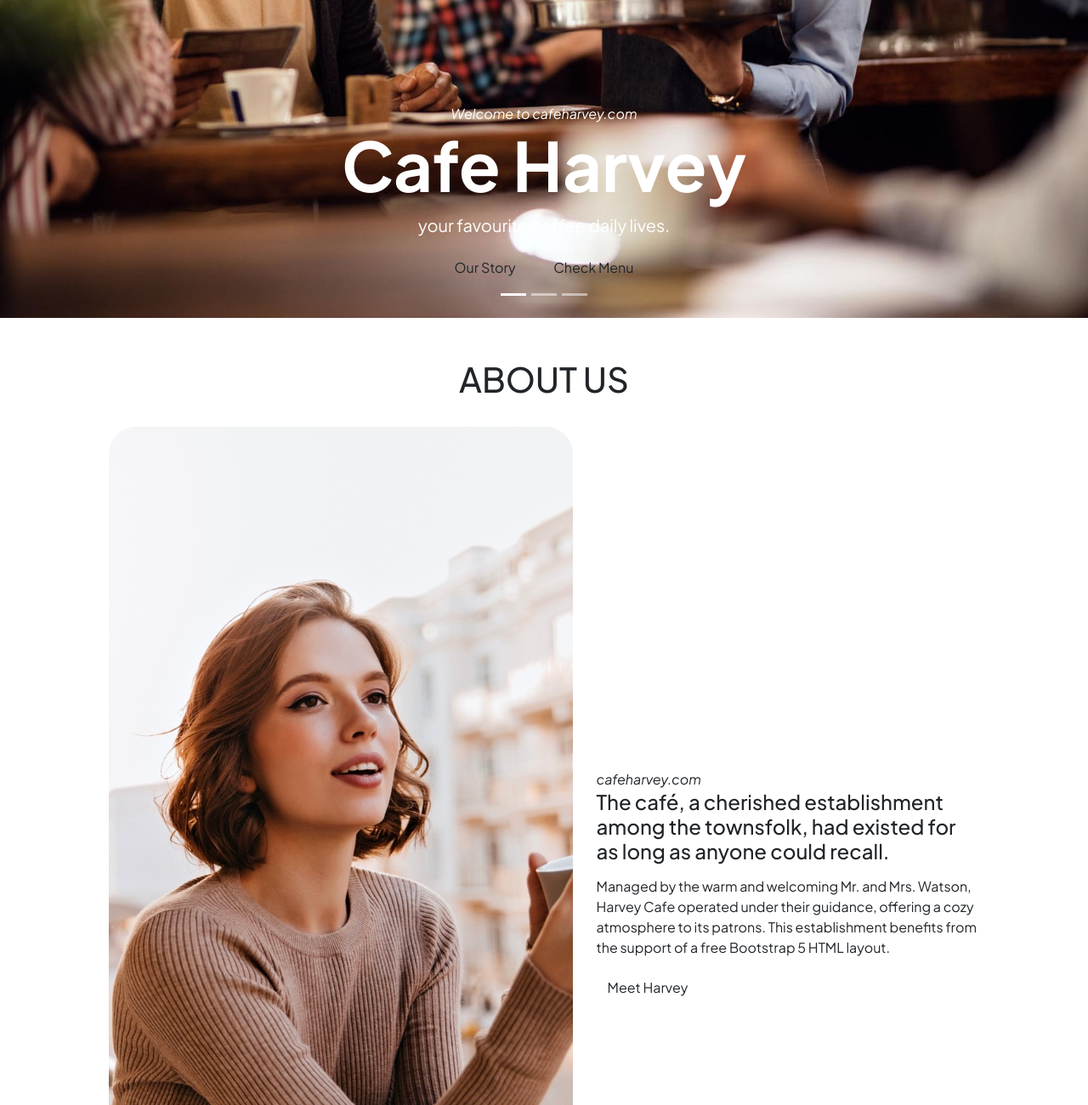
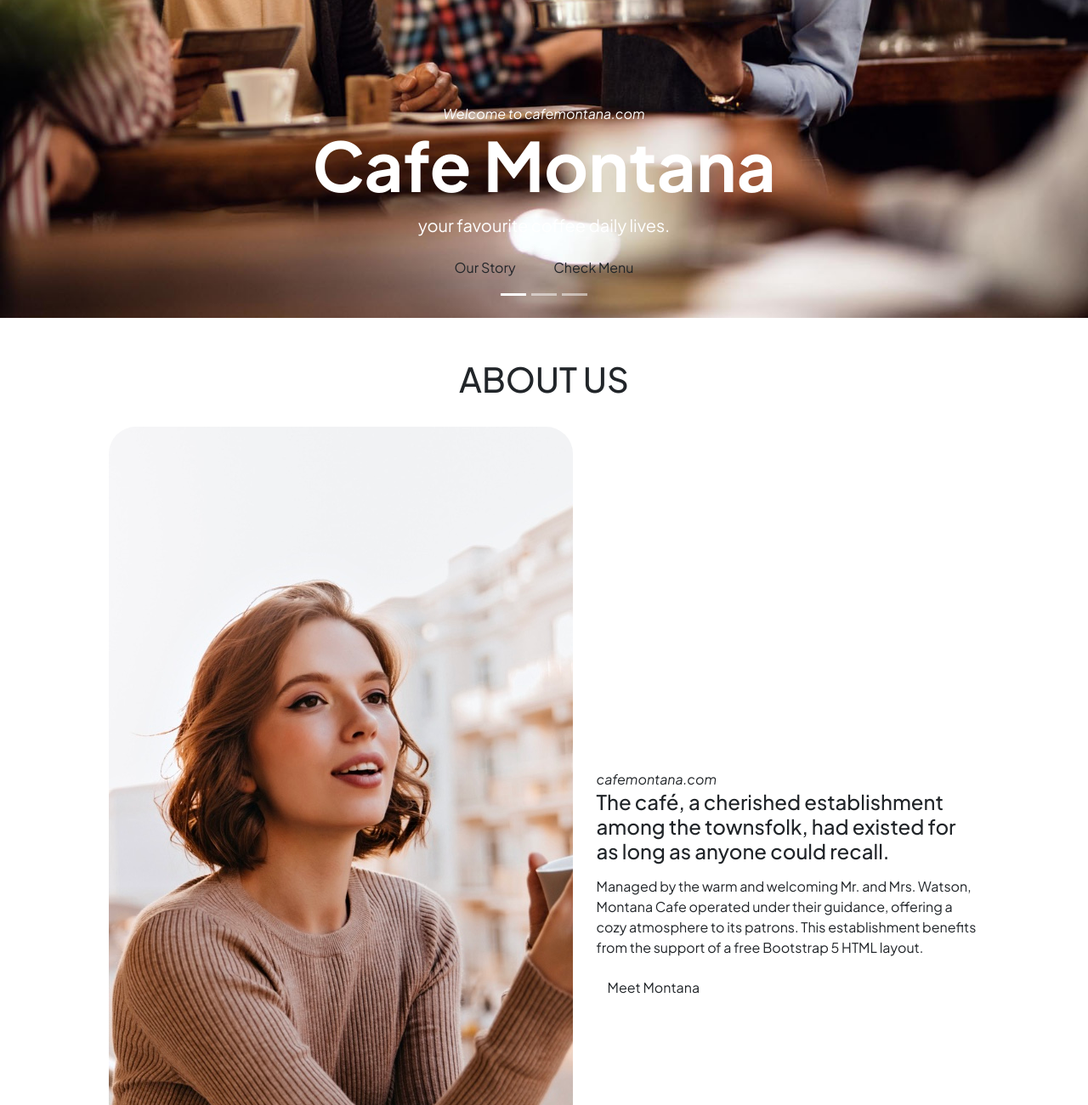
Before and after one commit to recep-demir/CafeMontana, a plain HTML site: page index.html in a window 1280 px wide. Shown: the part 580-1880 px from the top of the page at 85% size. Drawn offline with nearby package versions, Linux system fonts and the light colour scheme; some packages are replaced by stand-ins of ours; a script that the page names is missing; a web font is replaced by a local one.

```diff
--- a/index.html
+++ b/index.html
@@ -3,7 +3,7 @@
   <head>
     <meta charset="utf-8" />
     <meta name="viewport" content="width=device-width, initial-scale=1" />
-    <title>Cafe Harvey</title>
+    <title>Cafe Montana</title>
     <!-- ------------------------- Bootstrap Linkleri -------------------------- -->
     <link
       href="https://cdn.jsdelivr.net/npm/bootstrap@5.3.3/dist/css/bootstrap.min.css"
@@ -95,8 +95,8 @@
           <img src="./img/slider1.jpg" class="d-block w-100" alt="..." />
           <div class="carousel-caption d-none d-md-block">
             <div class="hero">
-              <em>Welcome to cafeharvey.com</em>
-              <h1 class="display-1 fw-bolder">Cafe Harvey</h1>
+              <em>Welcome to cafemontana.com</em>
+              <h1 class="display-1 fw-bolder">Cafe Montana</h1>
               <p class="fs-5 mb-3">your favourite coffee daily lives.</p>
               <div class="btn-container">
                 <button class="btn rounded-pill me-3">Our Story</button>
@@ -110,8 +110,8 @@
           <img src="./img/slider2.jpg" class="d-block w-100" alt="..." />
           <div class="carousel-caption d-none d-md-block">
             <div class="hero">
-              <em>Welcome to cafeharvey.com</em>
-              <h1 class="display-1 fw-bolder">Cafe Harvey</h1>
+              <em>Welcome to cafemontana.com</em>
+              <h1 class="display-1 fw-bolder">Cafe Montana</h1>
               <p class="fs-5 mb-3">your favourite coffee daily lives.</p>
               <div class="btn-container">
                 <button class="btn rounded-pill me-3">Our Story</button>
@@ -125,8 +125,8 @@
           <img src="./img/slider3.jpg" class="d-block w-100" alt="..." />
           <div class="carousel-caption d-none d-md-block">
             <div class="hero">
-              <em>Welcome to cafeharvey.com</em>
-              <h1 class="display-1 fw-bolder">Cafe Harvey</h1>
+              <em>Welcome to cafemontana.com</em>
+              <h1 class="display-1 fw-bolder">Cafe Montana</h1>
               <p class="fs-5 mb-3">your favourite coffee daily lives.</p>
               <div class="btn-container">
                 <button class="btn rounded-pill me-3">Our Story</button>
@@ -177,18 +177,18 @@
             </div>
           </div>
           <div class="col col-sm-12 col-md-5">
-            <em class="pt-5">cafeharvey.com</em>
+            <em class="pt-5">cafemontana.com</em>
             <h2 class="fs-4 mb-3">
               The café, a cherished establishment among the townsfolk, had
               existed for as long as anyone could recall.
             </h2>
             <p class="fs-14">
-              Managed by the warm and welcoming Mr. and Mrs. Watson, Harvey Cafe
+              Managed by the warm and welcoming Mr. and Mrs. Watson, Montana Cafe
               operated under their guidance, offering a cozy atmosphere to its
               patrons. This establishment benefits from the support of a free
               Bootstrap 5 HTML layout.
             </p>
-            <button class="btn">Meet Harvey</button>
+            <button class="btn">Meet Montana</button>
           </div>
         </div>
       </div>
@@ -648,7 +648,7 @@
                   type="text"
                   class="form-control"
                   id="inputEmail4"
-                  placeholder="Harvey"
+                  placeholder="Montana"
                 />
               </div>
               <div class="col-md-6">
@@ -657,7 +657,7 @@
                   type="email"
                   class="form-control"
                   id="inputPassword4"
-                  placeholder="harvey@clarusway.om"
+                  placeholder="montana@montana.om"
                 />
               </div>
               <div class="col-12">
@@ -715,7 +715,7 @@
 
       <div class="col-12 col-lg-4">
         <p><strong>Phone:</strong>(+90)55555555555</p>
-        <p><strong>Email:</strong>harvey@clarusway.com</p>
+        <p><strong>Email:</strong>montana@montana.com</p>
       </div>
 
 
@@ -729,7 +729,7 @@
 
 
       <div class="text-center">
-        <p>Copyright &copy; Harvey Watcon</p>
+        <p>Copyright &copy; Montana </p>
       </div>
 
     </div>
```
